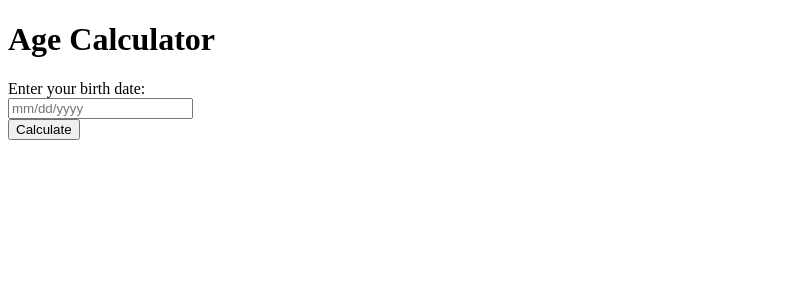
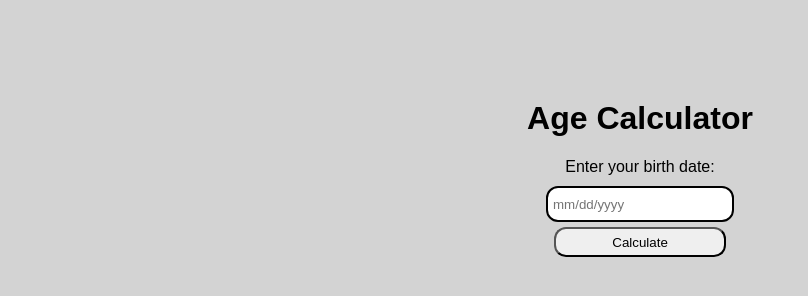
Before and after one commit to MicahCortese/Age-Calculator, a website with bundled scripts: page index.html in a window 1280 px wide. Shown: the whole page, without its empty margins (0-808 px from the left). Built offline with nearby package versions, Linux system fonts and the light colour scheme; what vanillajs-datepicker would draw is missing.

Commit message:
Rename title div to header and add basic styling for age calculator layout

```diff
--- a/index.html
+++ b/index.html
@@ -11,7 +11,7 @@
 
     <div class="container">
         <div class="age-calculator">
-            <div id="title">
+            <div id="header">
                 <h1>Age Calculator</h1>
             </div>
             <div id="datepicker-component">
--- a/style.css
+++ b/style.css
@@ -0,0 +1,41 @@
+body {
+    background-color: lightgray;
+}
+
+.container {
+    font-family: sans-serif;
+    max-width: fit-content;
+    margin-top: 100px;
+    margin-left: auto;
+    margin-right: auto;
+}
+
+#datepicker-component {
+    text-align: center;
+}
+
+#datepicker-component input {
+    border: 2px solid black;
+    border-radius: 12px;
+    padding-left: 5px;
+    height: 30px;
+    margin-top: 10px;
+}
+
+#btn-component button {
+    position: relative;
+    left: 27px;
+    margin-top: 5px;
+    width: 172px;
+    height: 30px;
+    border-radius: 12px;
+}
+
+button:hover {
+    color: white;
+    background-color: black;
+}
+
+button:active {
+    background-color: rgb(78, 76, 76);
+}
```
